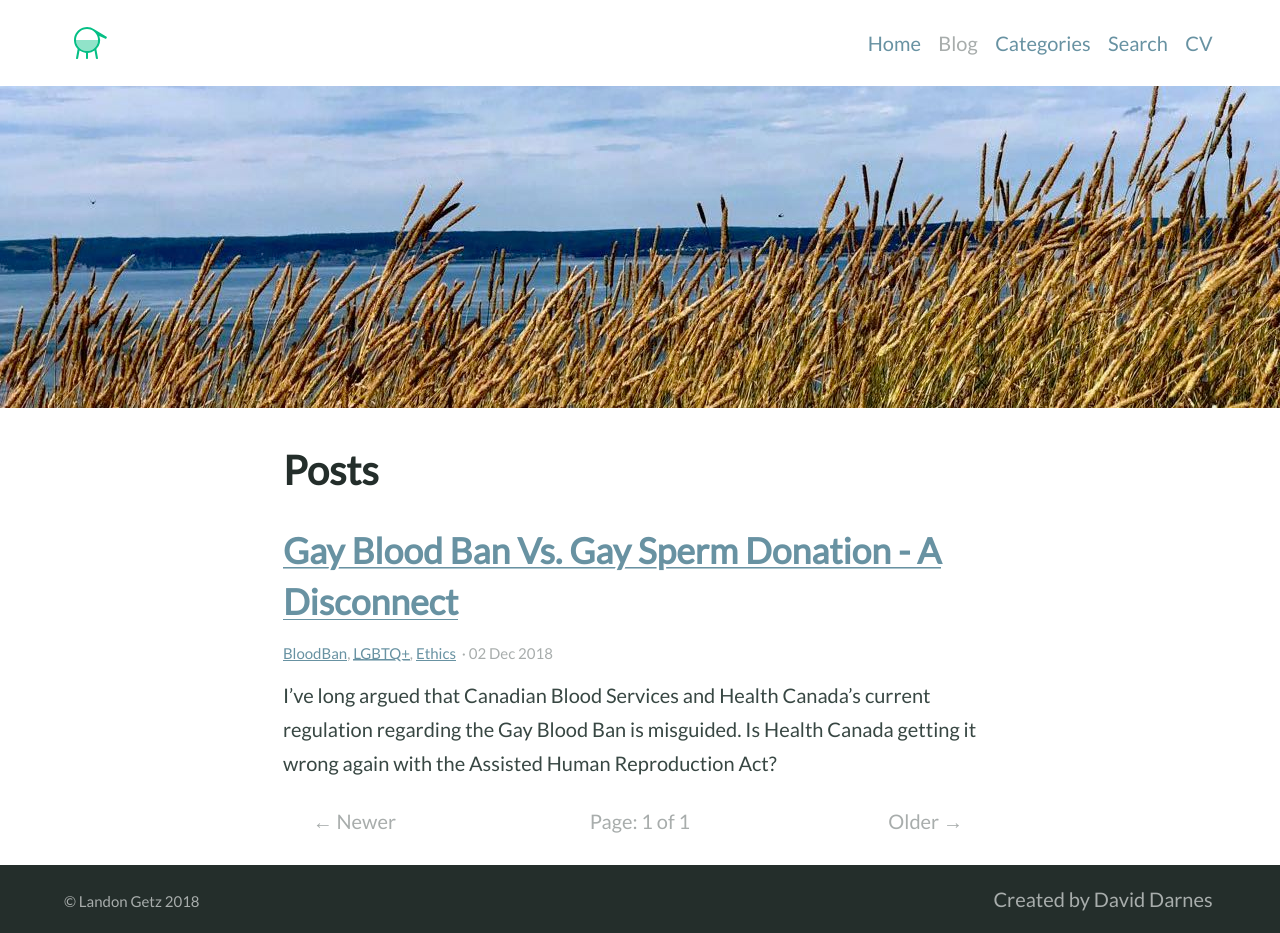
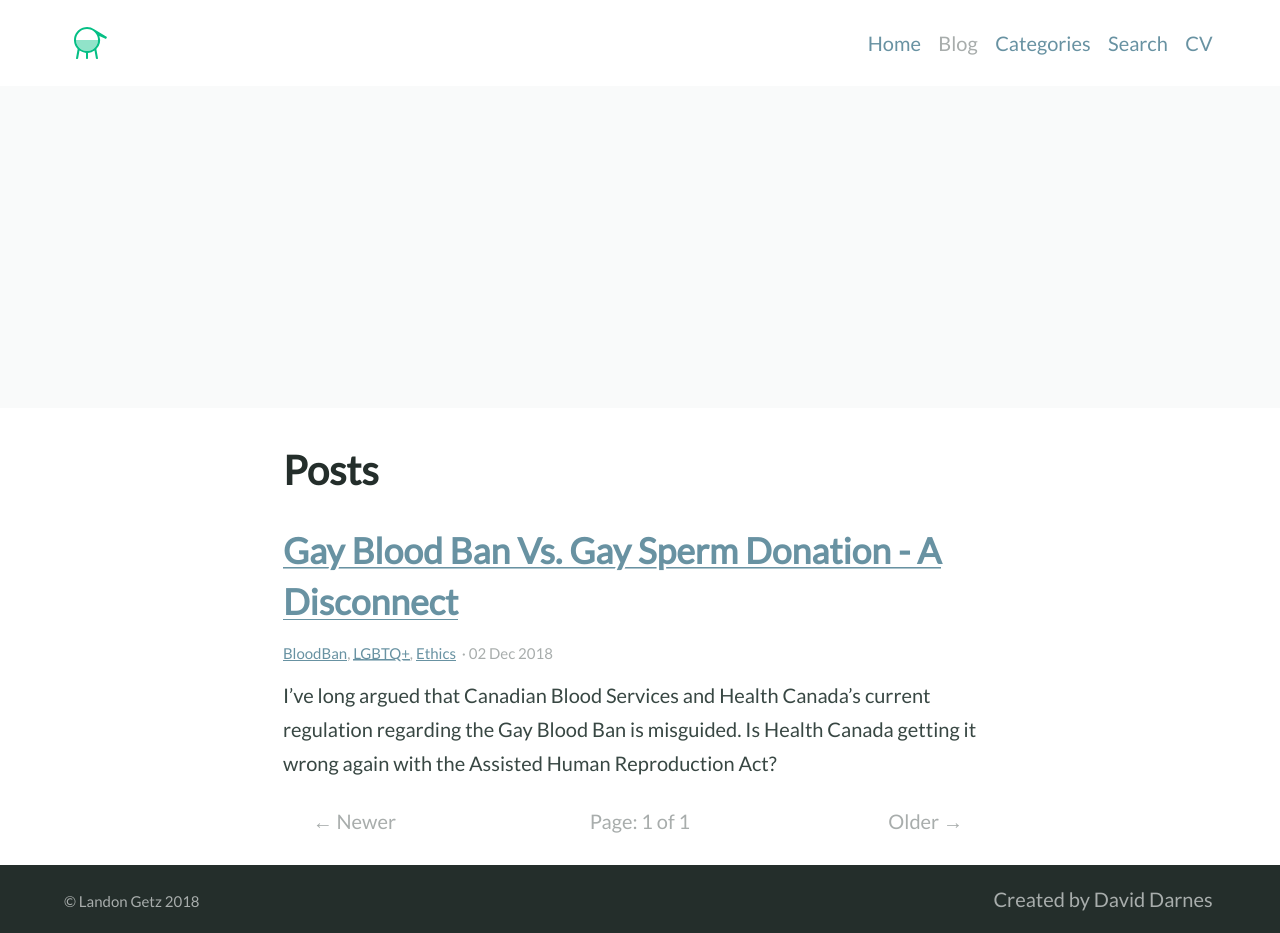
Before and after one commit to LandonGetz/blog, a Jekyll site: the page built from blog/index.html, in a window 1280 px wide. Built offline with Jekyll 4.4.1, drawn with Linux system fonts in a browser that asks for light colours; the list of posts is cut into pages by our own code.

Commit message:
config.yml fix
Fix page generation issue

```diff
--- a/_config.yml
+++ b/_config.yml
@@ -61,15 +61,15 @@ collections:
     output: true
     description: "" # The post list page content
     feature_text:
-    feature_image: "/blog/images/IMG_0201.jpg"
+    feature_image: ""
 
 # 6. Jekyll collections settings
 defaults:
   -
     scope:
-    path: ""
+        path: ""
     values:
-    image: "/blog/images/IMG_0201.jpg" # Default image for sharing
+        image: "/assets/default-social-image.jpg" # Default image for sharing
 
 # 7. Site settings
 encoding: utf-8 # Make sure the encoding is right
```
Also changed, not shown: assets/default-social-image.jpg (renamed from images/IMG_0165.jpg), 14 other files.
